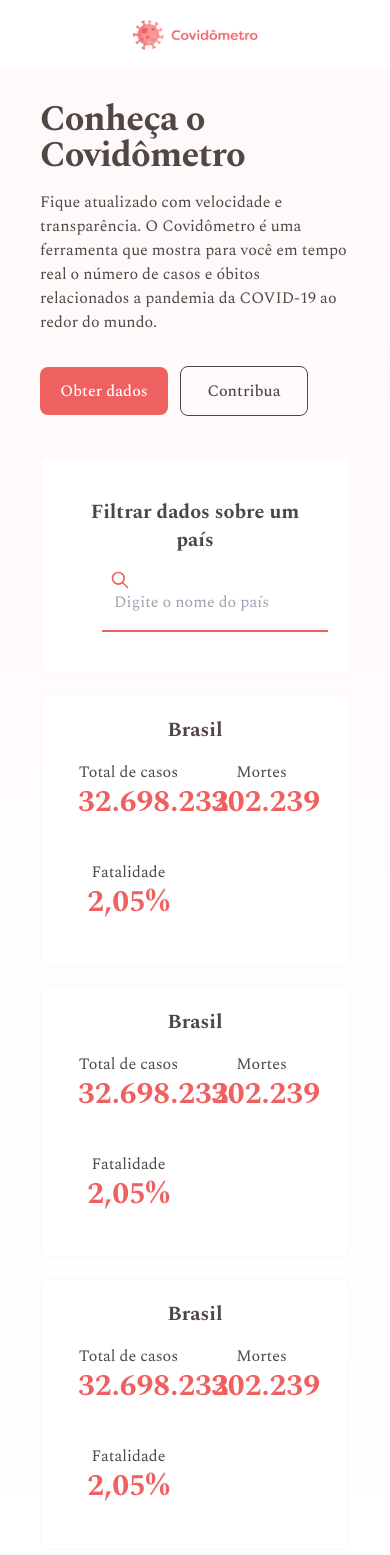
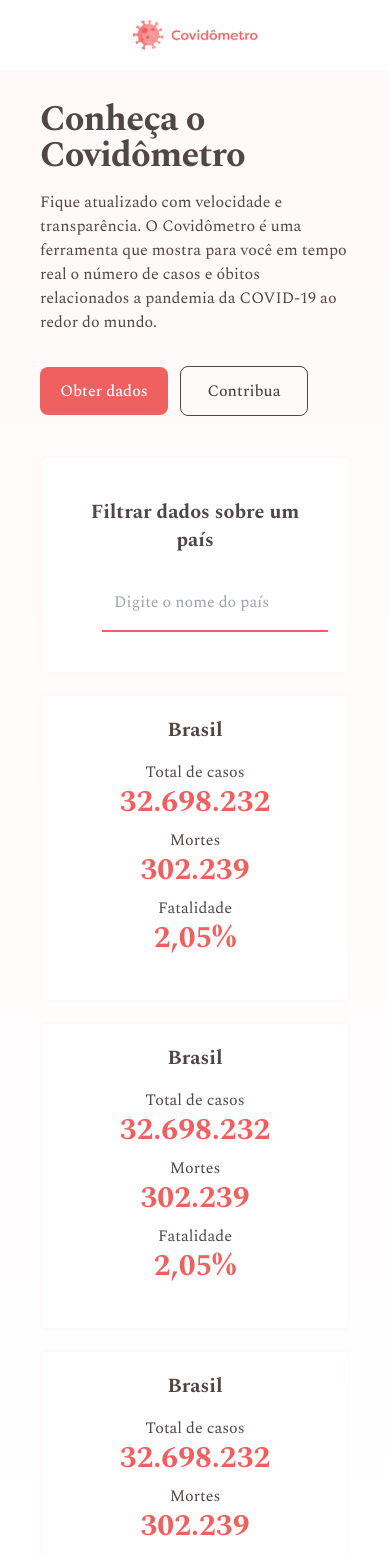
Before and after one commit to augustobritodev/virus-19, a Vue app: page / in a window 390 px wide. Shown: the top 1555 px of the page. Built offline with nearby package versions, Linux system fonts and the light colour scheme.

Commit message:
fix: card and filter responsiveness

```diff
--- a/src/components/Country.vue
+++ b/src/components/Country.vue
@@ -2,7 +2,7 @@
   <div class="mx-10 md:mx-120 lg:mx-60 my-5 bg-white border-2 rounded-md border-secondary">
     <div class="flex flex-col p-5 text-center ">
       <a href="#" class="text-center font-bold text-xl hover:underline decoration-solid">Brasil</a>
-      <dl class="grid max-w-screen-xl grid-cols-2 gap-8 p-4 mx-auto sm:grid-cols-3 xl:grid-cols-6 sm:p-8">
+      <dl class="grid grid-cols-1 grid-rows-3 py-4 md:grid-cols-3 md:grid-rows-1">
         <div class="flex flex-col">
           <dd>Total de casos</dd>
           <dt class="text-primary mb-2 text-3xl font-bold">32.698.232</dt>
--- a/src/components/Filter.vue
+++ b/src/components/Filter.vue
@@ -6,7 +6,7 @@ import IconSearch from '@/components/icons/IconSearch.vue'
   <div class="mx-10 md:mx-120 lg:mx-60 bg-white border-2 rounded-md border-secondary p-10">
     <p class="text-center font-bold text-xl">Filtrar dados sobre um país</p>
     <div class="sm:flex items-center bg-white rounded overflow-hidden p-4 justify-between">
-      <div class="relative inset-y-0 left-0 flex items-center pl-3 pointer-events-none">
+      <div class="invisible sm:visible relative inset-y-0 left-0 flex items-center pl-3 pointer-events-none">
         <IconSearch />
       </div>
       <input class="text-base  flex-grow outline-none px-4 " type="text" placeholder="Digite o nome do país" />
```
